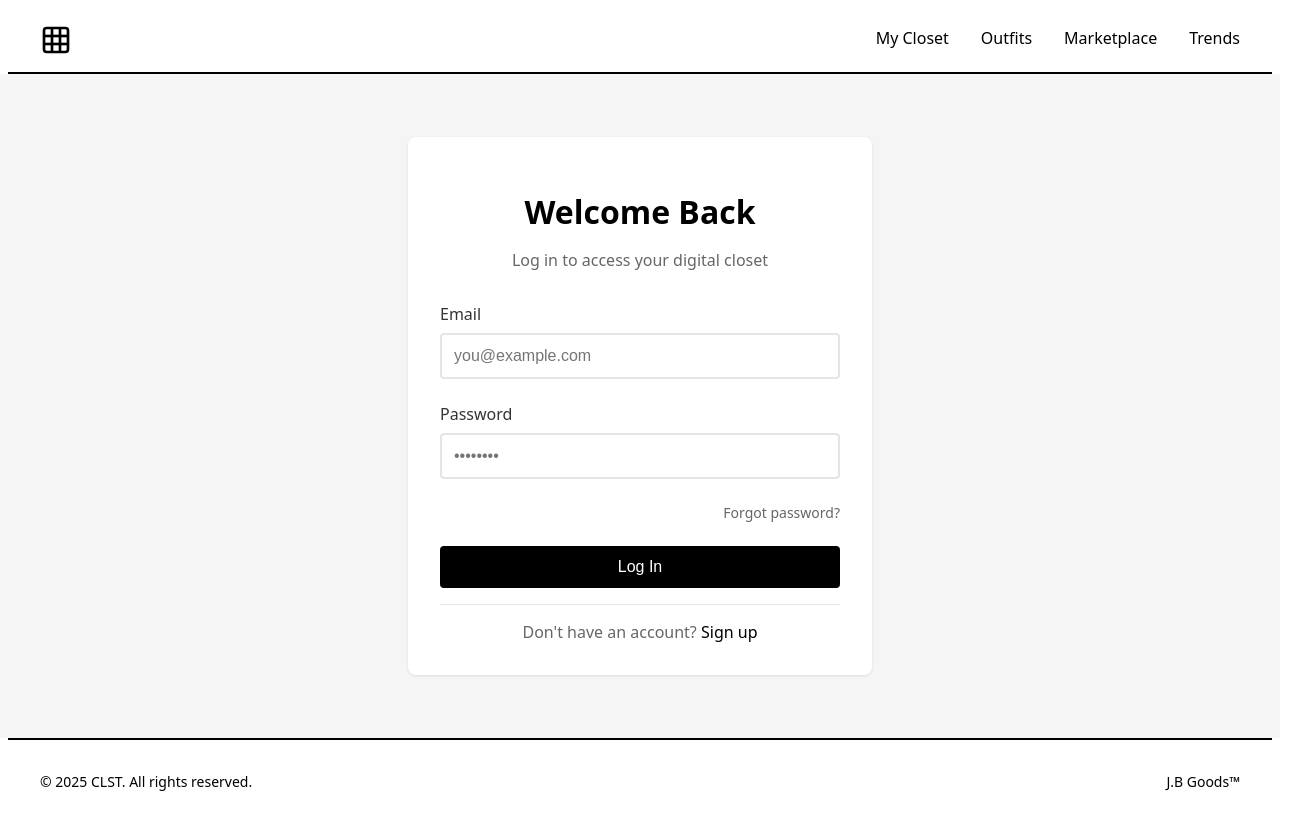
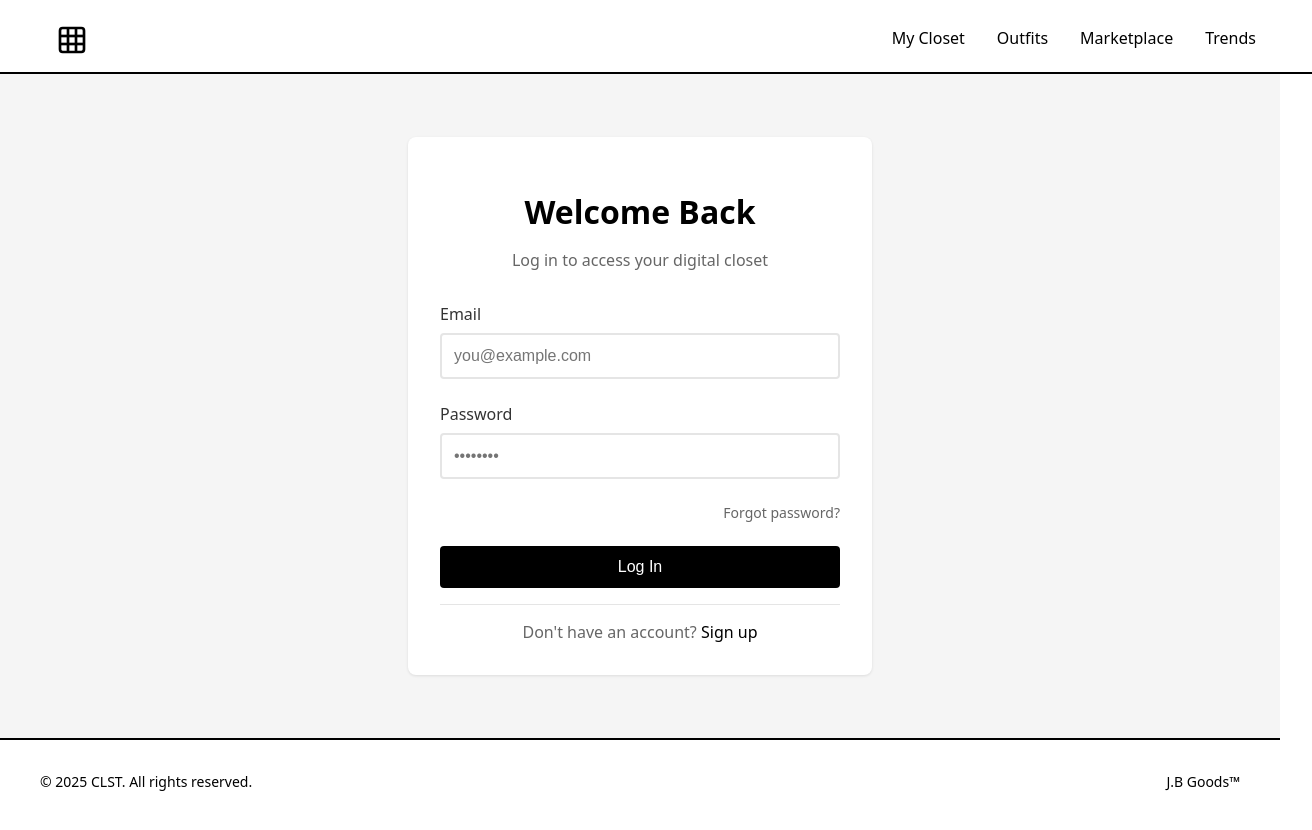
Before and after one commit to jbhatnagar00/CLST-2, a React (Vite) app: page /auth/login in a window 1280 px wide. Shown: the whole page, 1312 px wide, since content can reach past the window. Built offline with nearby package versions, Linux system fonts and the light colour scheme.

Commit message:
Update App.tsx

```diff
--- a/src/App.tsx
+++ b/src/App.tsx
@@ -156,7 +156,10 @@ const Navigation = () => {
       position: 'sticky',
       top: 0,
       backgroundColor: 'white',
-      zIndex: 1000
+      zIndex: 1000,
+      width: '100vw',
+      marginLeft: 'calc(-50vw + 50%)',
+      marginRight: 'calc(-50vw + 50%)'
     }}>
       <div style={{
         maxWidth: '1200px',
@@ -317,7 +320,10 @@ const Navigation = () => {
 const Footer = () => (
   <footer style={{
     marginTop: 'auto',
-    backgroundColor: 'white'
+    backgroundColor: 'white',
+    width: '100vw',
+    marginLeft: 'calc(-50vw + 50%)',
+    marginRight: 'calc(-50vw + 50%)'
   }}>
     <div style={{
       height: '2px',
```
